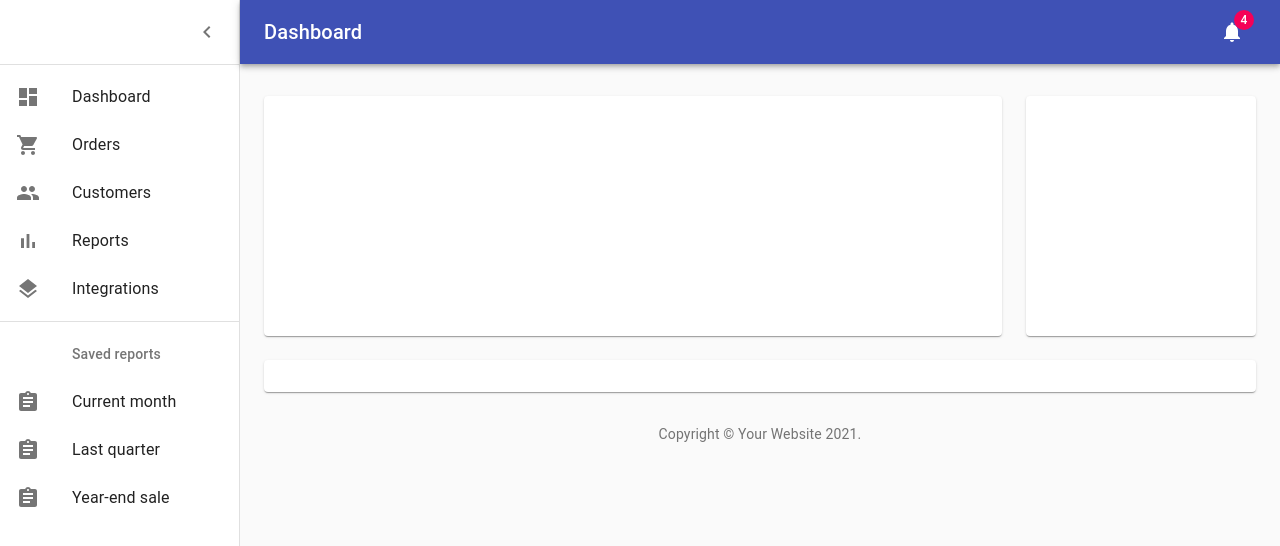
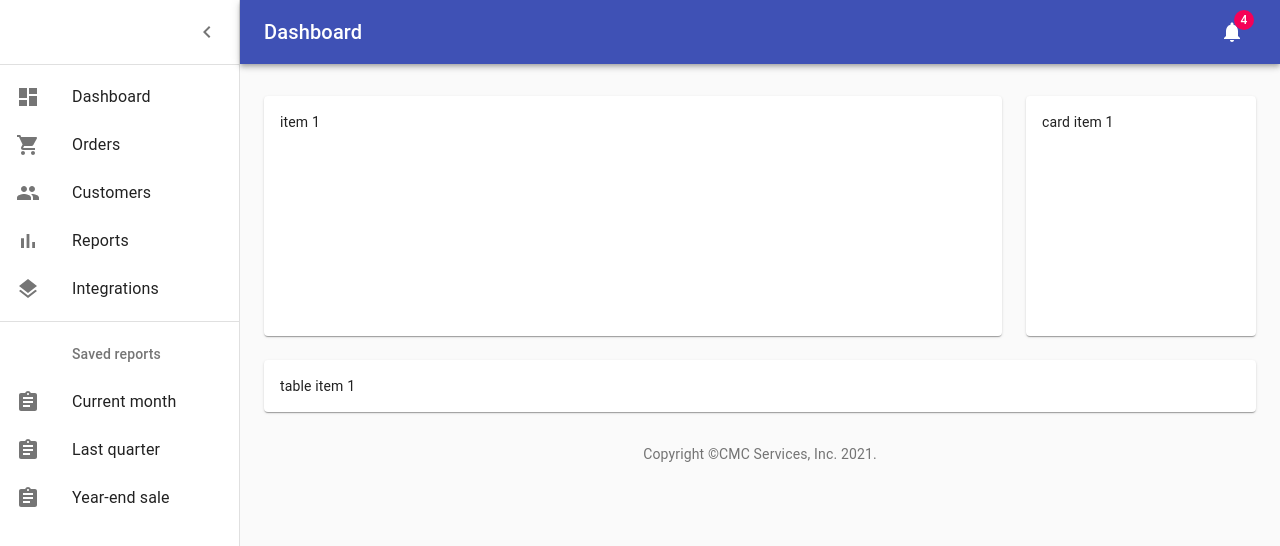
Before and after one commit to cashmy/pa_tracker, a React (Create React App) app: page / in a window 1280 px wide. Shown: the top 546 px of the page. Built offline with nearby package versions, Linux system fonts and the light colour scheme.

Commit message:
Customize Copyright Info

```diff
--- a/src/components/Drawer/Drawer.js
+++ b/src/components/Drawer/Drawer.js
@@ -26,9 +26,11 @@ import { mainListItems, secondaryListItems } from './listItems';
 function Copyright() {
   return (
     <Typography variant="body2" color="textSecondary" align="center">
-      {'Copyright © '}
+      {'Copyright ©CMC Services, Inc. '}
+
+      {/* Add Label text and update link for Portfolio website */}
       <Link color="inherit" href="https://material-ui.com/">
-        Your Website
+
       </Link>{' '}
       {new Date().getFullYear()}
       {'.'}
@@ -131,6 +133,8 @@ export default function Dashboard() {
   return (
     <div className={classes.root}>
       <CssBaseline />
+
+      {/* Appbar */}
       <AppBar position="absolute" className={clsx(classes.appBar, open && classes.appBarShift)}>
         <Toolbar className={classes.toolbar}>
           <IconButton
@@ -152,6 +156,8 @@ export default function Dashboard() {
           </IconButton>
         </Toolbar>
       </AppBar>
+
+      {/* Sidebar Navigation */}
       <Drawer
         variant="permanent"
         classes={{
@@ -169,6 +175,8 @@ export default function Dashboard() {
         <Divider />
         <List>{secondaryListItems}</List>
       </Drawer>
+
+      {/* Main Display */}
       <main className={classes.content}>
         <div className={classes.appBarSpacer} />
         <Container maxWidth="lg" className={classes.container}>
@@ -176,25 +184,31 @@ export default function Dashboard() {
             {/* Chart */}
             <Grid item xs={12} md={8} lg={9}>
               <Paper className={fixedHeightPaper}>
+                item 1
                 {/* <Chart /> */}
               </Paper>
             </Grid>
             {/* Recent Deposits */}
             <Grid item xs={12} md={4} lg={3}>
               <Paper className={fixedHeightPaper}>
+                card item 1
                 {/* <Deposits /> */}
               </Paper>
             </Grid>
             {/* Recent Orders */}
             <Grid item xs={12}>
               <Paper className={classes.paper}>
+                table item 1
                 {/* <Orders /> */}
               </Paper>
             </Grid>
           </Grid>
+
+          {/* Optional Copyright - [May move to Footer] */}
           <Box pt={4}>
             <Copyright />
           </Box>
+
         </Container>
       </main>
     </div>
```
